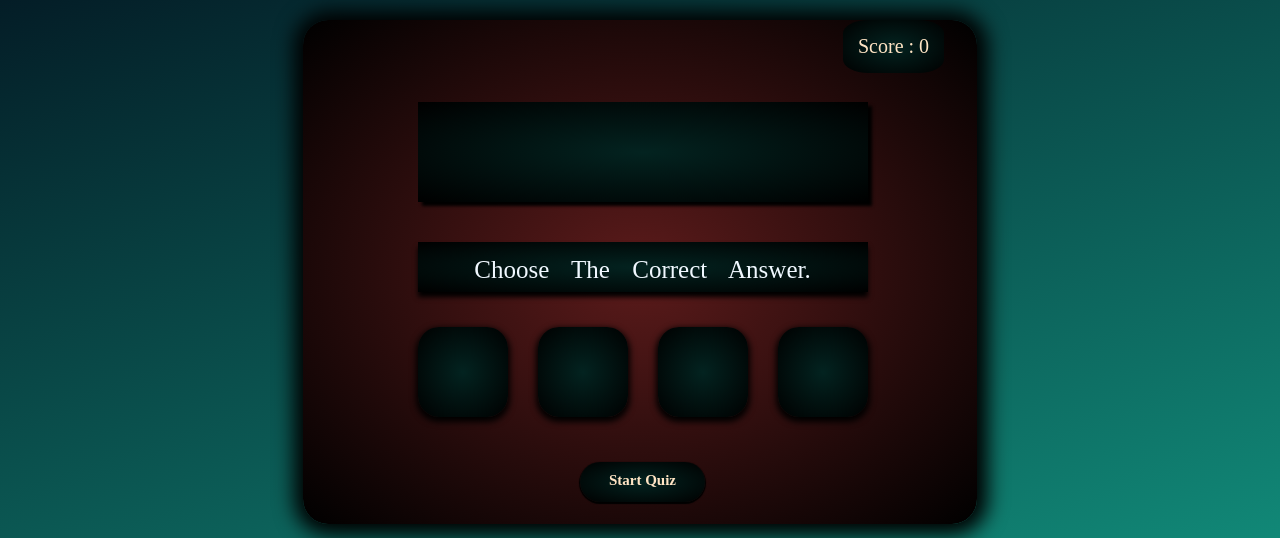
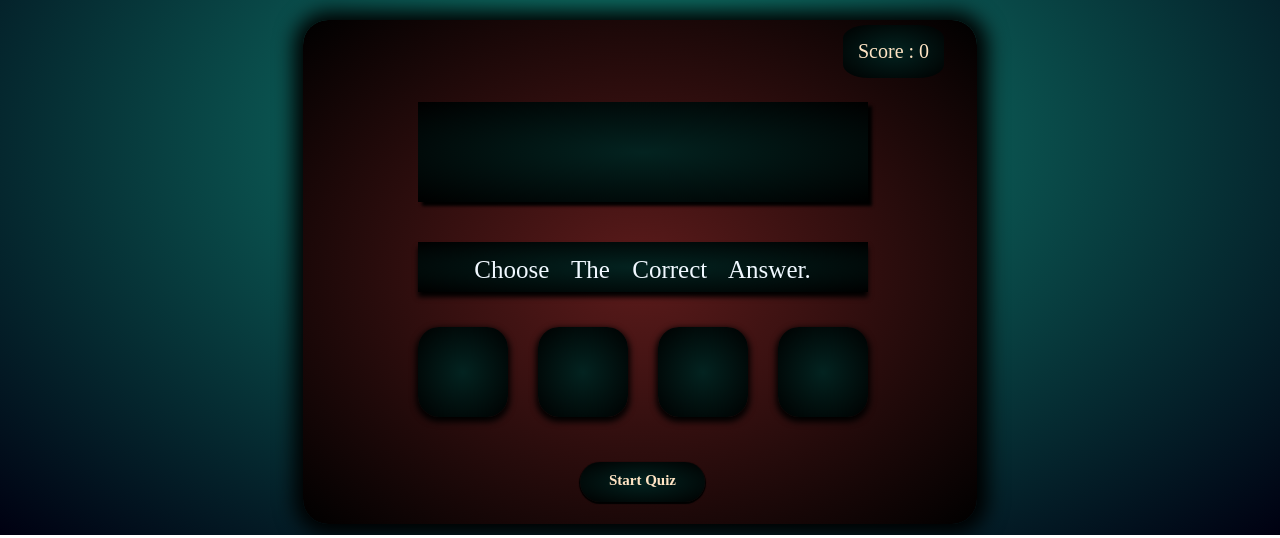
Before and after one commit to kamranrkploy/kamranrkploy.github.io, a plain HTML site: page index.html in a window 1280 px wide. Shown: the part 265-803 px from the top of the page. Drawn offline with Linux system fonts and the light colour scheme; a web font is replaced by a local one.

Commit message:
modified QuizPage.css

```diff
--- a/QuizPage.css
+++ b/QuizPage.css
@@ -1,8 +1,8 @@
 html{
-       background:linear-gradient(-19deg, #187,#001);
-       min-height: 100vh;
-       min-width: 66vh;
-       /* height: 100%; */
+       background:radial-gradient( #187,#001);
+       /* min-height: 100vh; */
+       /* min-width: 66vh; */
+       height: 100%;
 /*    121D33*/
     }
 
@@ -24,7 +24,7 @@ html{
 }
 
 #score{
-       padding: 10px;
+       margin-top: 5.2px;
        position: absolute;
        left: 540px;
        font-size: 20px;
```
